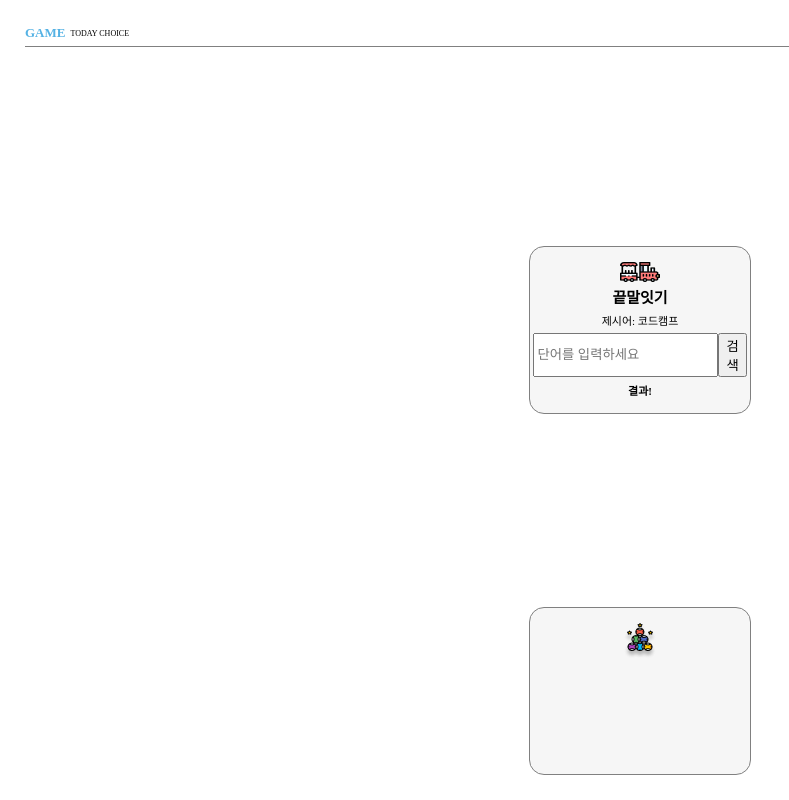
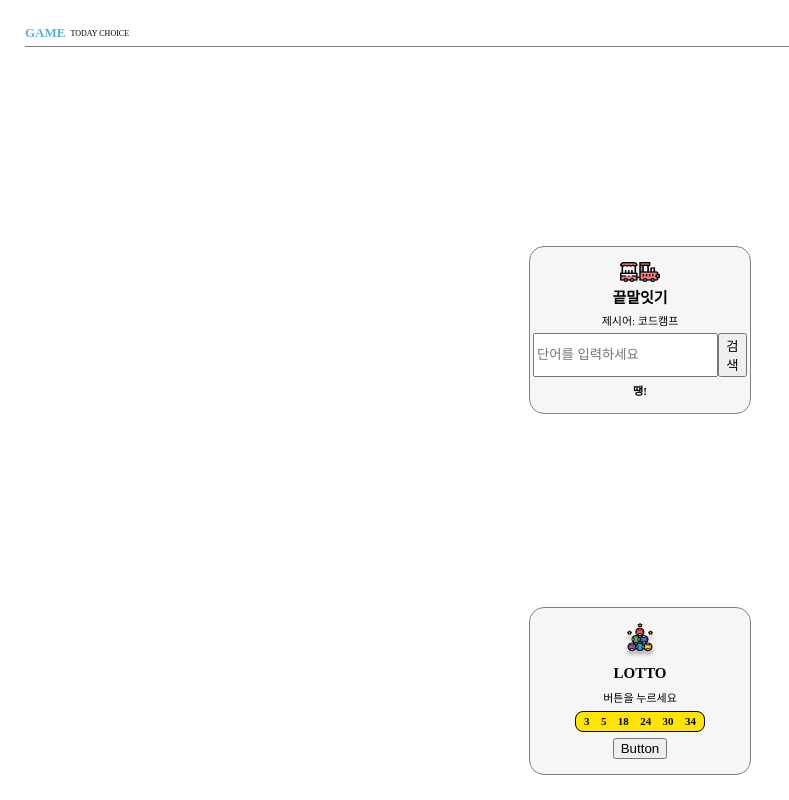
Before and after one commit to osw0124/precamp, a plain HTML site: page cyworld-mento/game.html in a window 1280 px wide. Both pictures are taken after a click on the button "검색". Shown: the whole page, without its empty margins (0-789 px from the left). Drawn offline with Linux system fonts and the light colour scheme.

Commit message:
game 페이지 완성

```diff
--- a/cyworld-mento/game.html
+++ b/cyworld-mento/game.html
@@ -3,6 +3,30 @@
   <head>
     <link rel="stylesheet" href="./styles/game.css" />
     <title>Game</title>
+    <script>
+      const startWord = () => {
+        const word = document.getElementById("word").innerText;
+        const lastWord = word[word.length - 1];
+        const myWord = document.getElementById("myWord").value;
+        const firstWord = myWord[0];
+
+        if (firstWord === lastWord) {
+          //정답이면
+          //result에 정답입니다. 표시
+          //제시어를 입력값으로 재할당
+          //입력창 초기화
+          document.getElementById("result").innerText = "정답입니다!";
+          document.getElementById("word").innerText = myWord;
+          document.getElementById("myWord").value = "";
+        } else {
+          //오답이라면
+          //result에 땡!이라고 표시
+          //입력창 초기화
+          document.getElementById("result").innerText = "땡!";
+          document.getElementById("myWord").value = "";
+        }
+      };
+    </script>
   </head>
   <body>
     <div class="wrapper">
@@ -16,15 +40,26 @@
       <div class="game__container">
         <img src="./images/word.png" />
         <div class="game__title">끝말잇기</div>
-        <div class="game__subtitle">제시어: 코드캠프</div>
+        <div class="game__subtitle">제시어: <span id="word">코드캠프</span></div>
         <div class="word__text">
-          <input type="text" placeholder="단어를 입력하세요" />
-          <button>검색</button>
+          <input id="myWord" type="text" placeholder="단어를 입력하세요" />
+          <button onclick="startWord()">검색</button>
         </div>
-        <div class="word__result">결과!</div>
+        <div id="result" class="word__result">결과!</div>
       </div>
       <div class="game__container">
-        <img src="./images/lotto.png" alt="" />
+        <img src="./images/lotto.png" />
+        <div class="game__title">LOTTO</div>
+        <div class="game__subtitle">버튼을 누르세요</div>
+        <div class="game__lotto__number">
+          <span>3</span>
+          <span>5</span>
+          <span>18</span>
+          <span>24</span>
+          <span>30</span>
+          <span>34</span>
+        </div>
+        <button>Button</button>
       </div>
     </div>
   </body>
--- a/cyworld-mento/styles/game.css
+++ b/cyworld-mento/styles/game.css
@@ -51,7 +51,7 @@ body {
   flex-direction: column;
   align-items: center;
   justify-content: space-between;
-  padding: 15px;
+  padding: 15px 3px;
 }
 .game__title {
   font-size: 15px;
@@ -64,9 +64,23 @@ body {
   width: 100%;
   display: flex;
   flex-direction: row;
-  justify-content: center;
+  justify-content: space-between;
 }
 .word__result {
   font-size: 11px;
   font-weight: 700;
 }
+.game__lotto__number {
+  width: 130px;
+  height: 21px;
+  border-radius: 8px;
+  background-color: #ffe400;
+  border: 1px solid black;
+  font-size: 11px;
+  font-weight: 700;
+  display: flex;
+  flex-direction: row;
+  justify-content: space-between;
+  align-items: center;
+  padding: 3px 8px;
+}
```
